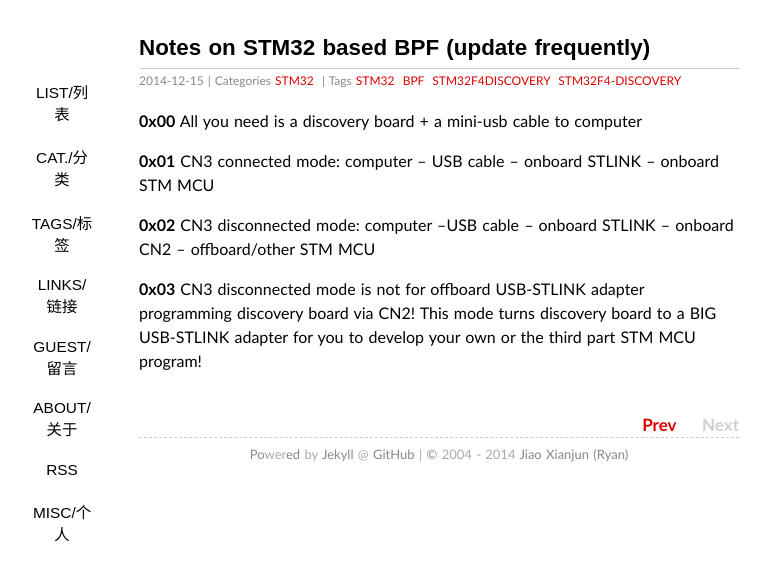
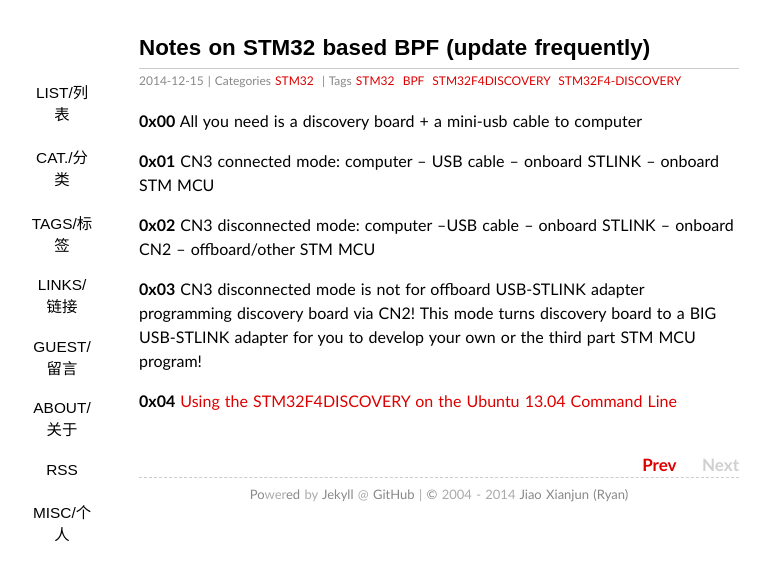
Before and after one commit to sdr-x/sdr-x.github.io, a Jekyll site: the page built from _posts/2014-12-15-Notes on STM32 based BPF (update frequently).md, in a window 1280 px wide. Shown: the top 580 px of the page, without its empty margins (201-971 px from the left). Built offline with Jekyll 4.4.1, drawn with Linux system fonts in a browser that asks for light colours; some web fonts are replaced; Markdown is read by kramdown in place of the engine named in the settings; comment, search, counter and statistics services are not loaded.

Commit message:
Update 2014-12-15-Notes on STM32 based BPF (update frequently).md

```diff
--- a/_posts/2014-12-15-Notes on STM32 based BPF (update frequently).md
+++ b/_posts/2014-12-15-Notes on STM32 based BPF (update frequently).md
@@ -14,3 +14,5 @@ tags:  STM32 BPF STM32F4DISCOVERY STM32F4-DISCOVERY
 **0x02** CN3 disconnected mode: computer --USB  cable -- onboard STLINK -- onboard CN2 -- offboard/other STM MCU
 
 **0x03** CN3 disconnected mode is not for offboard USB-STLINK adapter programming discovery board via CN2! This mode turns discovery board to a BIG USB-STLINK adapter for you to develop your own or the third part STM MCU program!
+
+**0x04** [Using the STM32F4DISCOVERY on the Ubuntu 13.04 Command Line](https://www.alexwhittemore.com/stm32f4discovery-on-ubuntu-command-line/)
```
